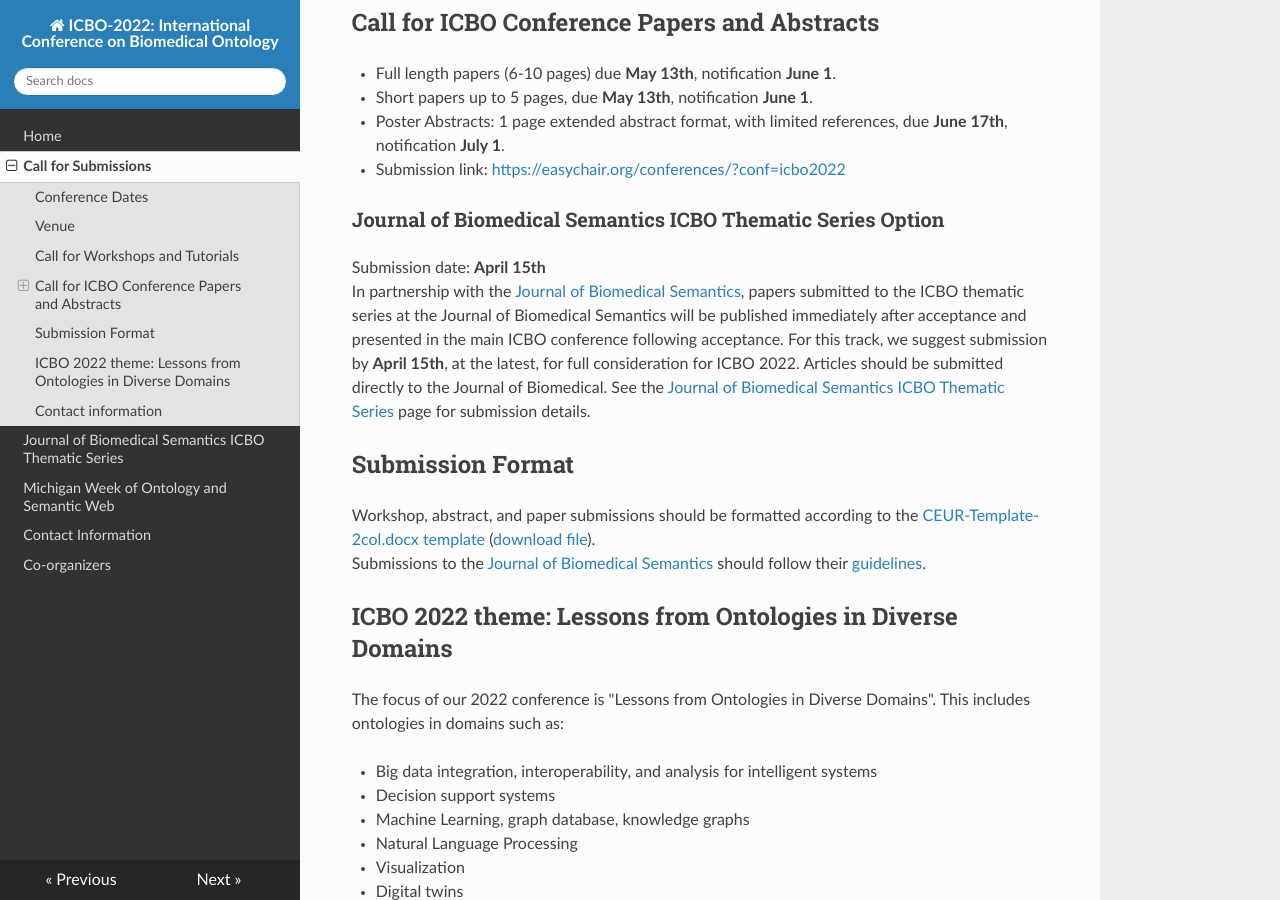
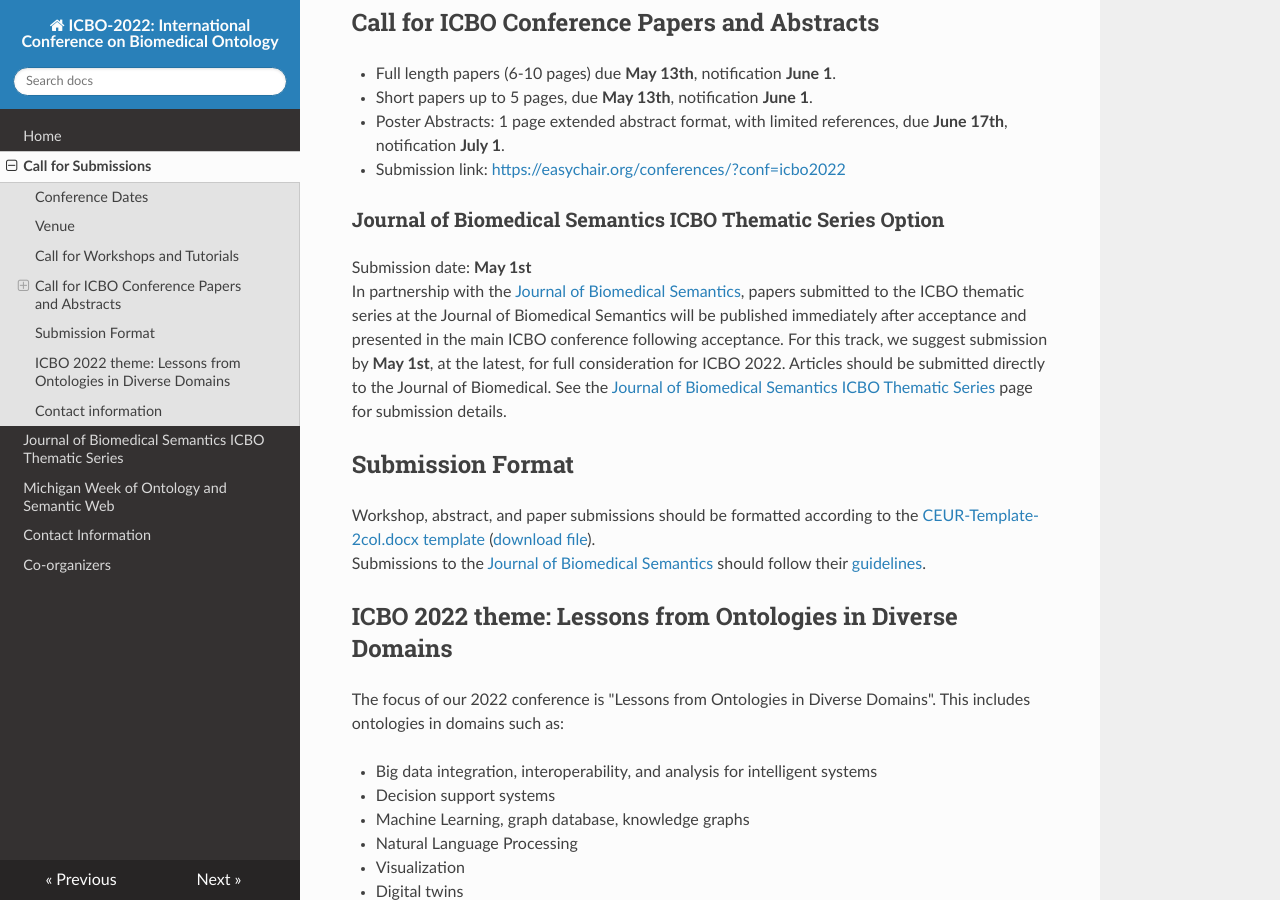
Before and after one commit to johnbeve/BFO-Organization, an MkDocs documentation site: the page built from docs/call-for-submissions.md, in a window 1280 px wide and 900 px high, scrolled down 826 px. Built offline with MkDocs 1.6.1, drawn with Linux system fonts in a browser that asks for light colours; nearby versions of some CDN libraries.

Commit message:
Update call-for-submissions.md
Update JBMS date to May 1st

```diff
--- a/docs/call-for-submissions.md
+++ b/docs/call-for-submissions.md
@@ -31,8 +31,8 @@
 - Submission link: [https://easychair.org/conferences/?conf=icbo2022](https://easychair.org/conferences/?conf=icbo2022)
 
 ### Journal of Biomedical Semantics ICBO Thematic Series Option
-Submission date: **April 15th**
-In partnership with the [Journal of Biomedical Semantics](https://jbiomedsem.biomedcentral.com/), papers submitted to the ICBO thematic series at the Journal of Biomedical Semantics will be published immediately after acceptance and presented in the main ICBO conference following acceptance. For this track, we suggest submission by **April 15th**, at the latest, for full consideration for ICBO 2022. Articles should be submitted directly to the Journal of Biomedical. See the [Journal of Biomedical Semantics ICBO Thematic Series](submit-jbms-icbo.md) page for submission details.
+Submission date: **May 1st**
+In partnership with the [Journal of Biomedical Semantics](https://jbiomedsem.biomedcentral.com/), papers submitted to the ICBO thematic series at the Journal of Biomedical Semantics will be published immediately after acceptance and presented in the main ICBO conference following acceptance. For this track, we suggest submission by **May 1st**, at the latest, for full consideration for ICBO 2022. Articles should be submitted directly to the Journal of Biomedical. See the [Journal of Biomedical Semantics ICBO Thematic Series](submit-jbms-icbo.md) page for submission details.
 
 ## Submission Format
 Workshop, abstract, and paper submissions should be formatted according to the <a href="https://docs.google.com/document/d/1zqp3oXjl5ooFw6Bb5C-cEOPXQIcolzRJ/edit?usp=sharing&ouid=106653010360062214642&rtpof=true&sd=true" target="_blank">CEUR-Template-2col.docx template</a> (<a href="https://github.com/ICBO-conference/icbo2022/raw/main/docs/CEUR-Template-2col.docx" target="_blank">download file</a>).
```
